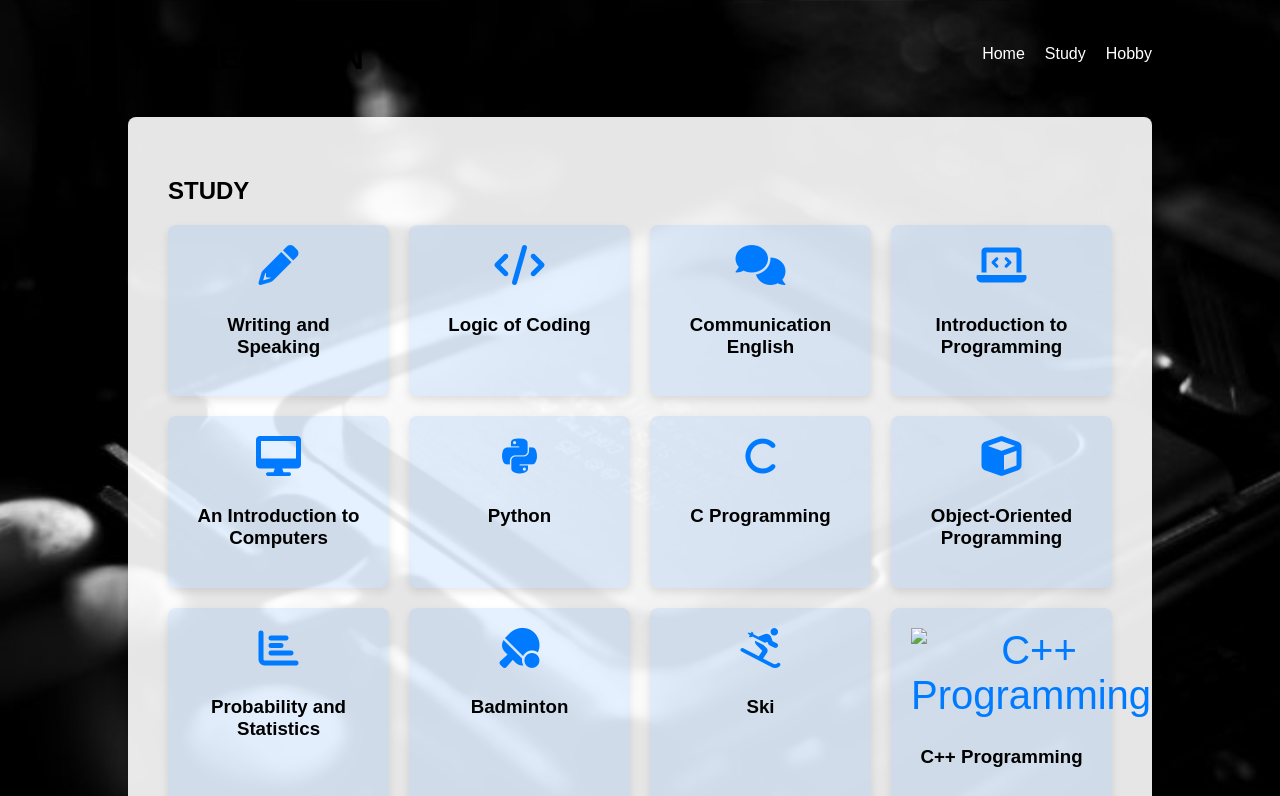
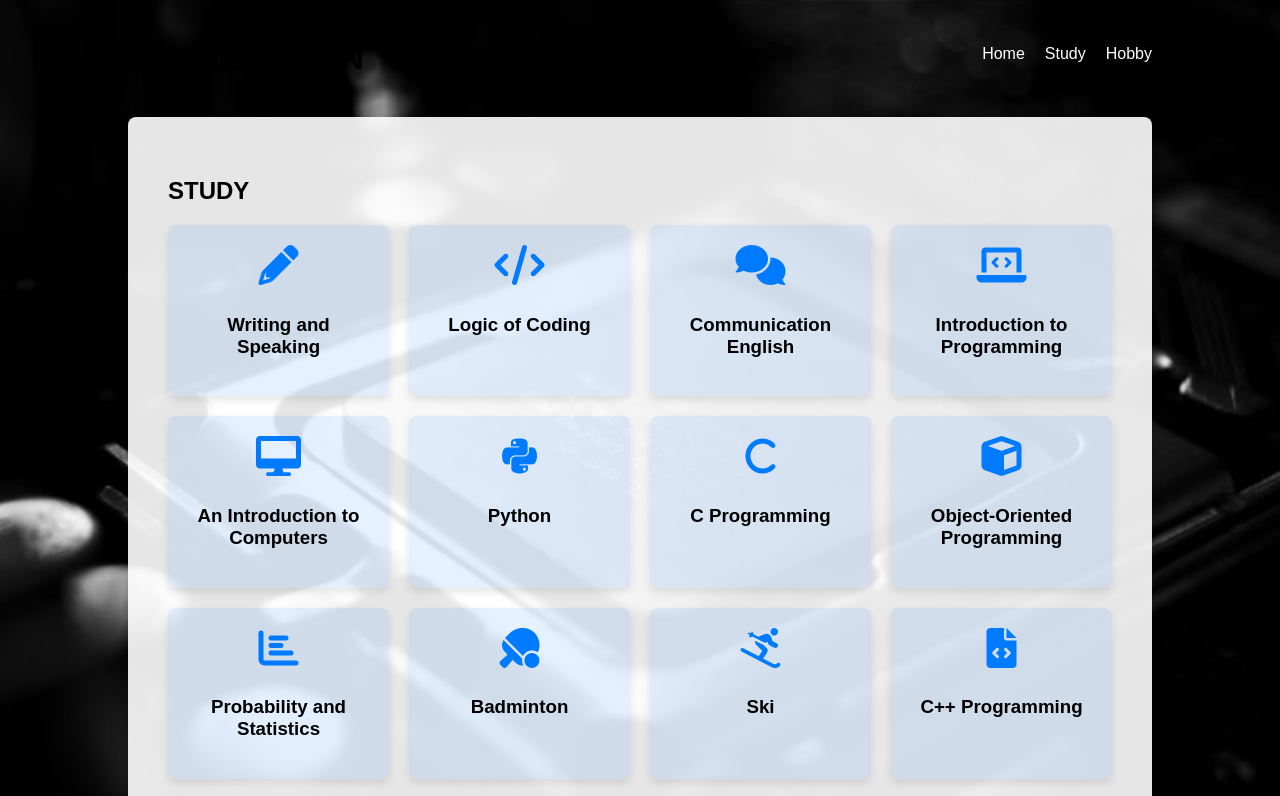
Before and after one commit to Yeon0713/yeoheonyun.github.io, a plain HTML site: page index.html in a window 1280 px wide. Both pictures are taken after a click on the link "Study". Shown: the top 796 px of the page. Drawn offline with nearby package versions, Linux system fonts and the light colour scheme.

Commit message:
modify the source code4

```diff
--- a/index.html
+++ b/index.html
@@ -85,7 +85,7 @@
                     <h3>Ski</h3>
                 </div>
                 <div class="study-item">
-                    <img src="path/to/cpp-logo.png" alt="C++ Programming" class="study-img"> <!-- C++ 로고 이미지 추가 -->
+                    <i class="fas fa-file-code"></i>
                     <h3>C++ Programming</h3>
                 </div>
                 <div class="study-item">
```
